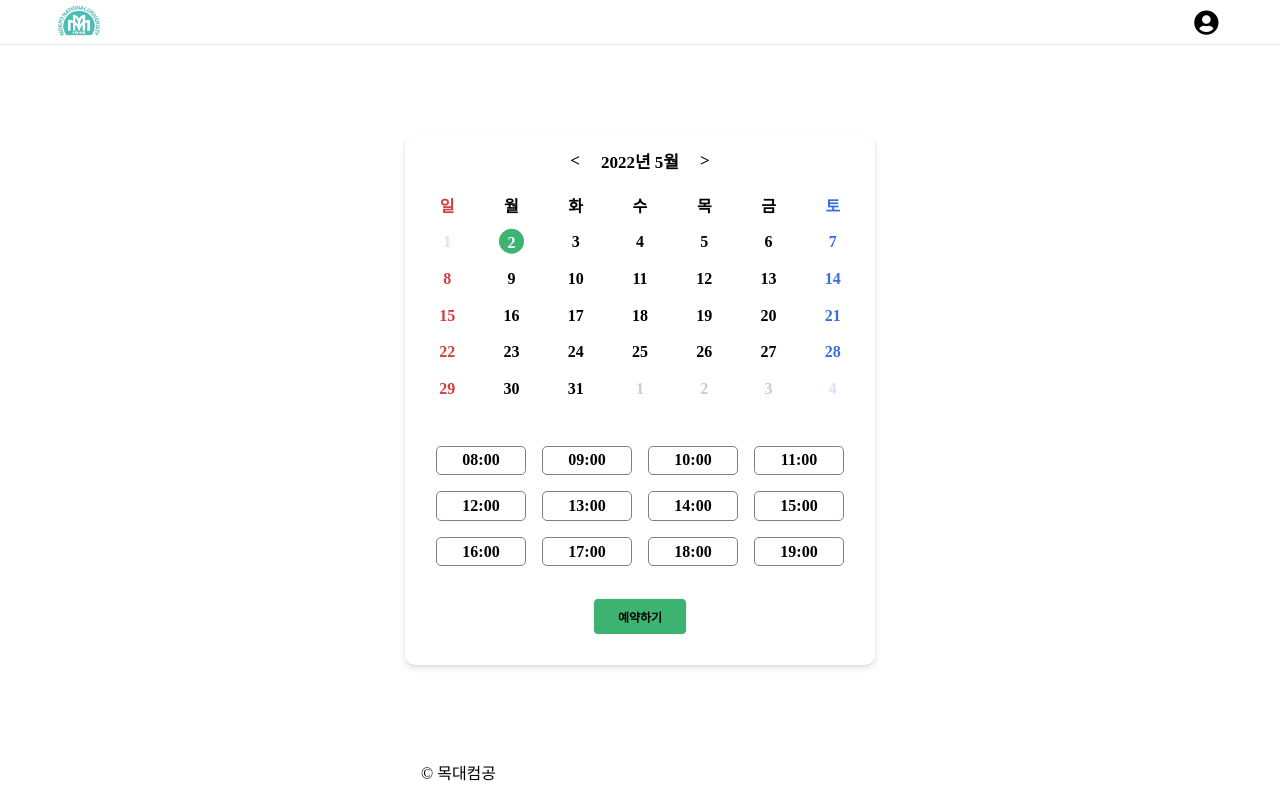
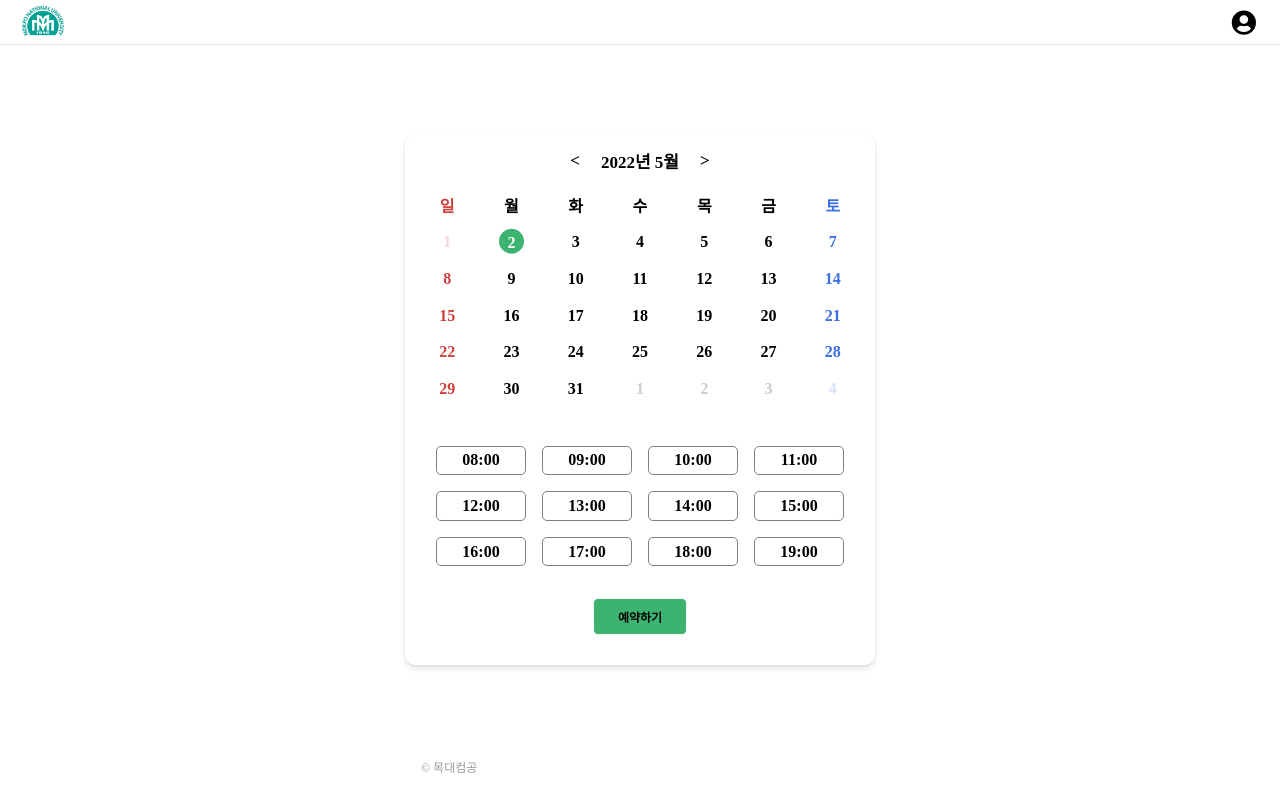
Before and after one commit to iyk2h/booking_service_front, a React (Create React App) app: page /booking/27 in a window 1280 px wide. Built offline with nearby package versions, Linux system fonts and the light colour scheme; no server answers.

Commit message:
add survey link on footer

```diff
--- a/src/components/layout/footer.jsx
+++ b/src/components/layout/footer.jsx
@@ -1,12 +1,40 @@
-import React from "react";
 import styled from "styled-components";
 
+const surveyLink = "https://naver.me/FIp9ILfg";
+
 export default function Footer() {
-  return <Wrap>© 목대컴공</Wrap>;
+  return (
+    <Wrap>
+      <div style={{opacity: 0.4, fontSize: "12px"}}>© 목대컴공</div>
+      <SurveyLink />
+    </Wrap>
+  );
+}
+
+function SurveyLink() {
+  return (
+      <StLink href={surveyLink} target="_blank" rel="noreferrer">
+        &gt; 피드백을 남겨주세요
+      </StLink>
+  );
 }
 
 const Wrap = styled.div`
   position: fixed;
   bottom: 0;
   padding: 1em;
+
+  width: 100%;
+
+  display: flex;
+  align-items: center;
+  justify-content: space-between;
 `;
+
+const StLink = styled.a`
+  font-size: 8px;
+  font-weight: normal;
+  &hover {
+    font-weight: bold;
+  }
+`;
--- a/src/components/layout/header.css
+++ b/src/components/layout/header.css
@@ -10,7 +10,6 @@ menu {
   left: 0px;
   width: 100%;
   height: 45px;
-  padding: 0px 36px;
   box-shadow: rgb(0 0 0 / 10%) 0px -1px 0px 0px inset;
   background-color: rgb(255, 255, 255);
   z-index: 10000;
@@ -44,12 +43,11 @@ menu {
 
 .icon {
   font-size: 25px;
-  margin: 0 1.6rem;
   color: mediumseagreen;
   height: 2em;
 }
 
 .user_icon {
   font-size: 25px;
-  margin: 0 1.6rem;
+  margin-right: 1.5rem;
 }
```
